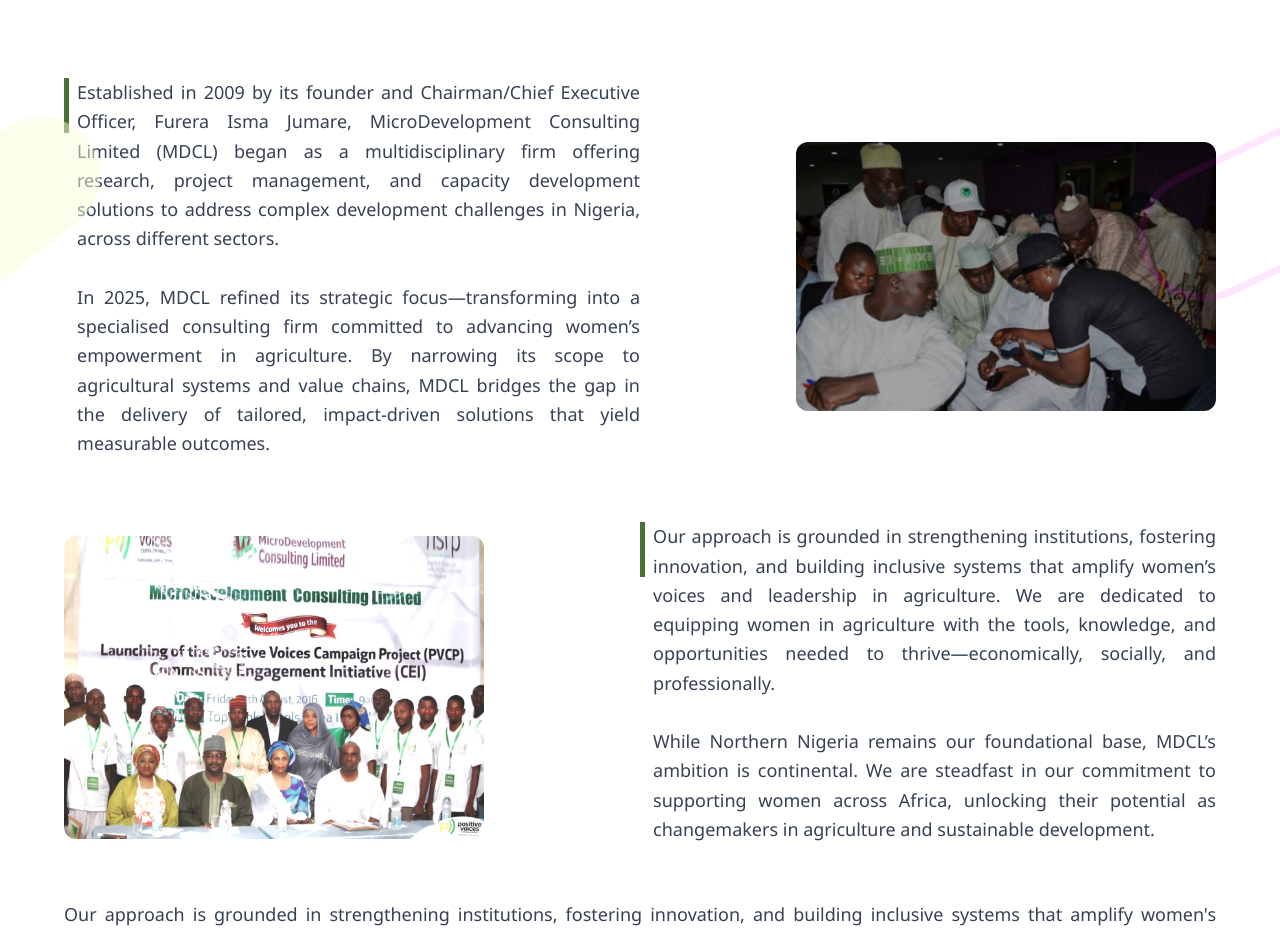
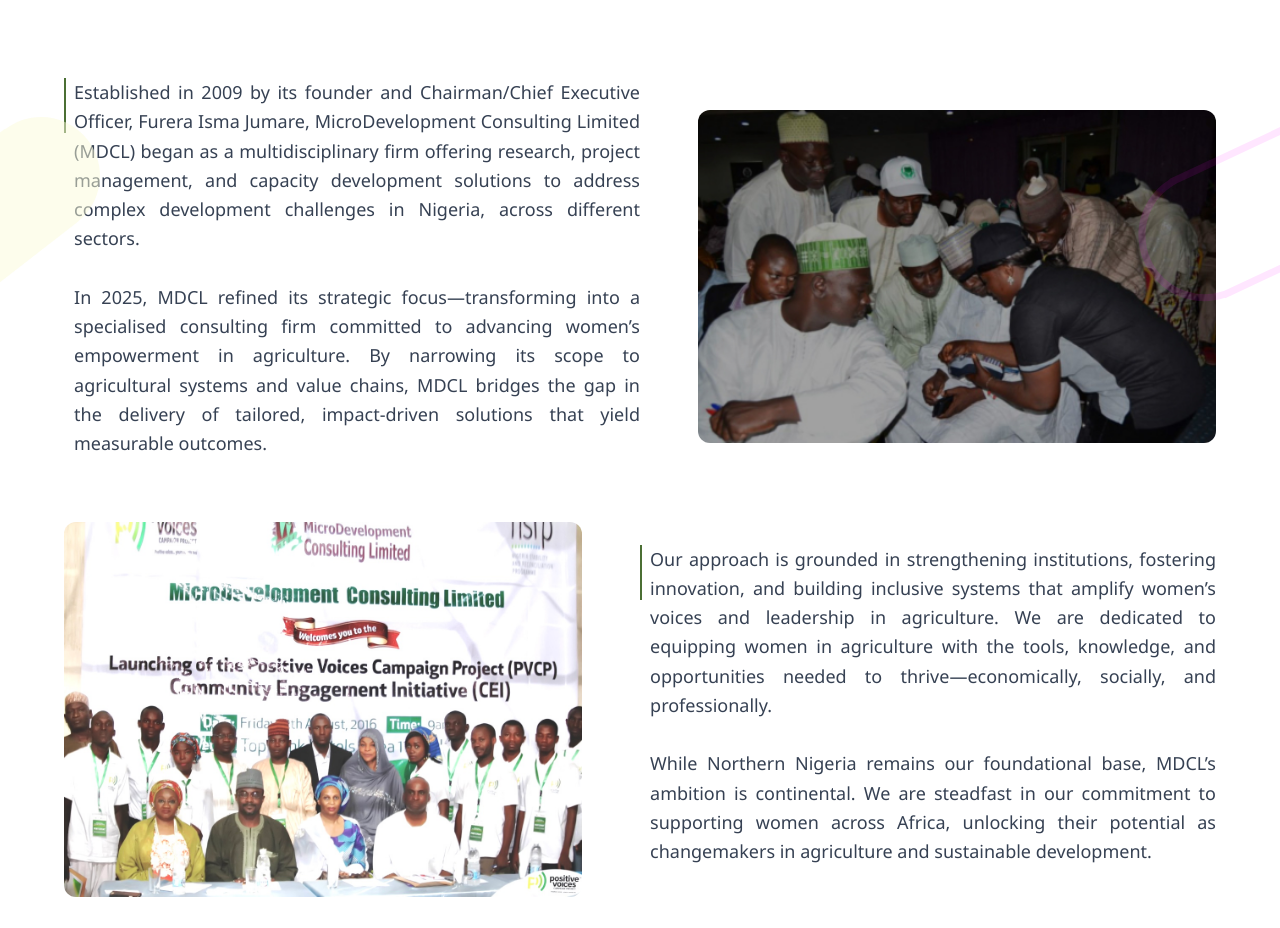
Before and after one commit to hassana123/mdcl, a Next.js app: page /about/profile in a window 1280 px wide. Shown: the part 406-1334 px from the top of the page. Built offline with nearby package versions, Linux system fonts and the light colour scheme.

Commit message:
quick fix commit

```diff
--- a/app/about/profile/page.jsx
+++ b/app/about/profile/page.jsx
@@ -38,7 +38,7 @@
               MICRODEVELOPMENT CONSULTING LIMITED
             </h2> */}
             <div className="flex gap-2">
-              <span className="block w-[25px] h-[55px] bg-[var(--color-primary-olive)]"></span>
+              <span className="block w-[10px] h-[55px] bg-[var(--color-primary-olive)]"></span>
               <p className="text-justify text-[18px] text-gray-700 mb-6">
                 Established in 2009 by its founder and Chairman/Chief Executive
                 Officer, Furera Isma Jumare, MicroDevelopment Consulting Limited
@@ -56,29 +56,29 @@
             </div>
           </div>
           {/* Right: Two stacked images */}
-          <div className="">
+          <div className="w-[45%]">
             <Image
               src="/mdcl/g2.png"
               alt="About MDCL"
-              width={420}
-              height={100}
+              width={1000}
+              height={1000}
               className="rounded-xl object-cover mb-2"
             />
           </div>
         </div>
         {/* Below: Image left, text right */}
         <div className="flex justify-between items-center my-10">
-          <div className="">
+          <div className=" w-[45%]">
             <Image
               src="/mdcl/g7.jpg"
               alt="MDCL Engagement"
-              width={420}
-              height={100}
+              width={1000}
+              height={1000}
               className="rounded-xl object-cover mb-2"
             />
           </div>
           <div className=" w-[50%] flex gap-2">
-            <span className="block w-[25px] h-[55px] bg-[var(--color-primary-olive)]"></span>
+            <span className="block w-[10px] h-[55px] bg-[var(--color-primary-olive)]"></span>
 
             <p className="text-justify text-[18px] text-gray-700 mb-4">
               Our approach is grounded in strengthening institutions, fostering
```
